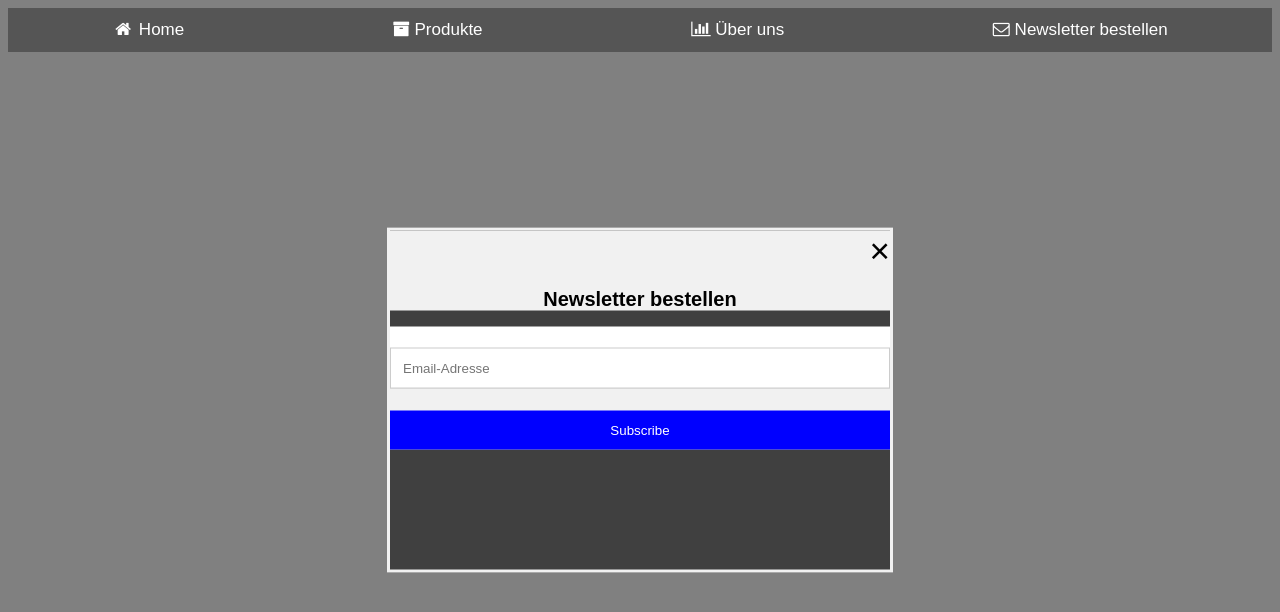
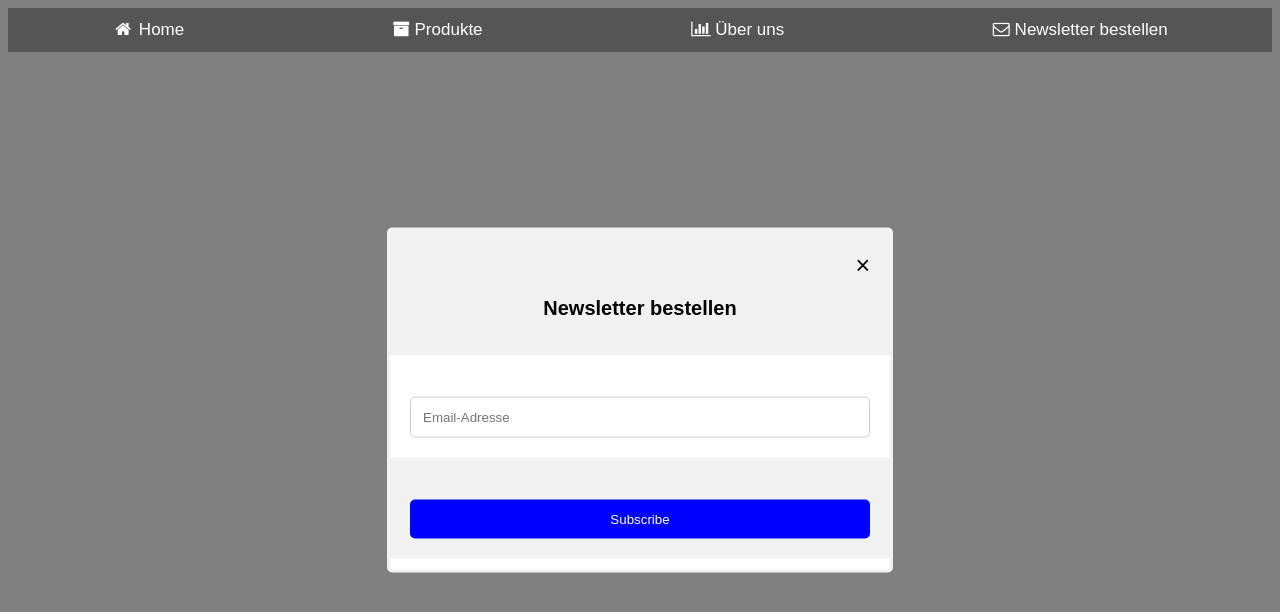
Before and after one commit to ciamac-da/newsletter, a plain HTML site: page index.html in a window 1280 px wide. Both pictures are taken after a click on the link "Newsletter bestellen". Shown: the top 612 px of the page. Drawn offline with Linux system fonts and the light colour scheme.

Commit message:
Verified 1.0

```diff
--- a/index.html
+++ b/index.html
@@ -14,27 +14,28 @@
       <a class="active" href="#"><i class="fa fa-fw fa-home"></i> Home</a>
       <a href="#"><i class="fa fa-archive"></i> Produkte</a>
           <a href="#"><i class="fa fa-bar-chart"></i> Über uns</a>
-          <a href="#"  id="overlay"><i class="fa fa-envelope-o "></i> Newsletter bestellen</a>
+          <a href="#" id="overlay"><i class="fa fa-envelope-o " ></i> Newsletter bestellen</a>
         </div>
+        <div id="main">
 
-    <div id="main">
-
-              <form action="/action_page.php"  id="text">
+              <form action="/action_page.php"
+              id="text">
                 <div class="container">
                   <span id="x">×</span>
                   <h2>Newsletter bestellen</h2>
                 </div>
 
                 <div class="container" style="background-color:white">
-                  <input type="text" class="input" placeholder="Email-Adresse" name="mail" required>
+                  <input type="text" class="input" autocomplete="off" placeholder="Email-Adresse" name="mail" required>
                 </div>
 
                 <div class="container">
                   <input type="submit" value="Subscribe">
                 </div>
               </form>
+            <div>
 
-            </div>
+
 
 
           <script src="newsletter.js"></script>
--- a/newsletter.js
+++ b/newsletter.js
@@ -1,21 +1,22 @@
 var  button = document.querySelector("#overlay")
 var newsletter = document.querySelector("#text")
 const close = document.querySelector("#main")
-const x = document.querySelector('span#x')
+const x = document.querySelector("span#x")
 const inputMail = document.querySelector(".input")
 
 
+button.addEventListener("click",() =>{
 
-button.addEventListener("click",() =>{
       newsletter.style.display = 'block';
-      document.body.style.background = 'grey';
-
+      document.body.style.background = 'grey'
 })
 close.addEventListener("click",(event)=>{
 
       console.log(event.target.id)
-      if(event.target.id=='main'||event.target.id == 'x'){
-             newsletter.style.display = 'none';
-      document.body.style.background = '#fff';}
+      if(event.target.id === "main" || event.target.id === "x"){
+            newsletter.style.display = "none";
+            document.body.style.background = 'none'
+
+      }
 
 })
--- a/scss/style.scss
+++ b/scss/style.scss
@@ -39,7 +39,8 @@ body {
   color: black;
   transform: translate(-50%,-50%);
   -ms-transform: translate(-50%,-50%);
-  background-color: rgba(0,0,0,0.5);
+  background-color: white;
+  border-radius: 5px;
 }
 form {
   border: 3px solid #f1f1f1;
@@ -50,8 +51,12 @@ form {
 }
 
 .container {
-  padding: 21px;
+  padding: 20px;
   background-color: #f1f1f1;
+}
+#main{
+  width: 1600px;
+  height: 1600px;
 }
 
 input[type=text], input[type=submit] {
@@ -60,6 +65,8 @@ input[type=text], input[type=submit] {
   display: inline-block;
   border: 1px solid #ccc;
   box-sizing: border-box;
+  border-radius: 5px;
+
 }
 
 
@@ -67,6 +74,7 @@ input[type=submit] {
   background-color:blue;
   color: white;
   border: none;
+  border-radius: 5px;
 }
 
 input[type=submit]:hover {
@@ -77,8 +85,8 @@ h2{
   display: flex;
   justify-content: center;
 }
-.x{
+#x{
   display: flex;
   justify-content: flex-end;
-  font-size: 35px;
+  font-size: 25px;
 }
```
Also changed, not shown: css/style.css, 1 other file.
